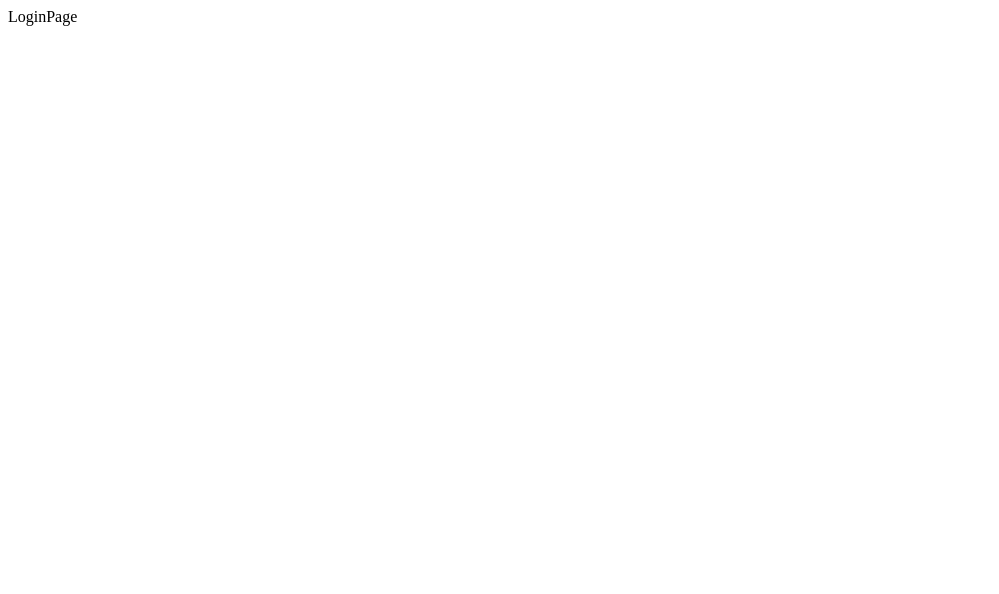
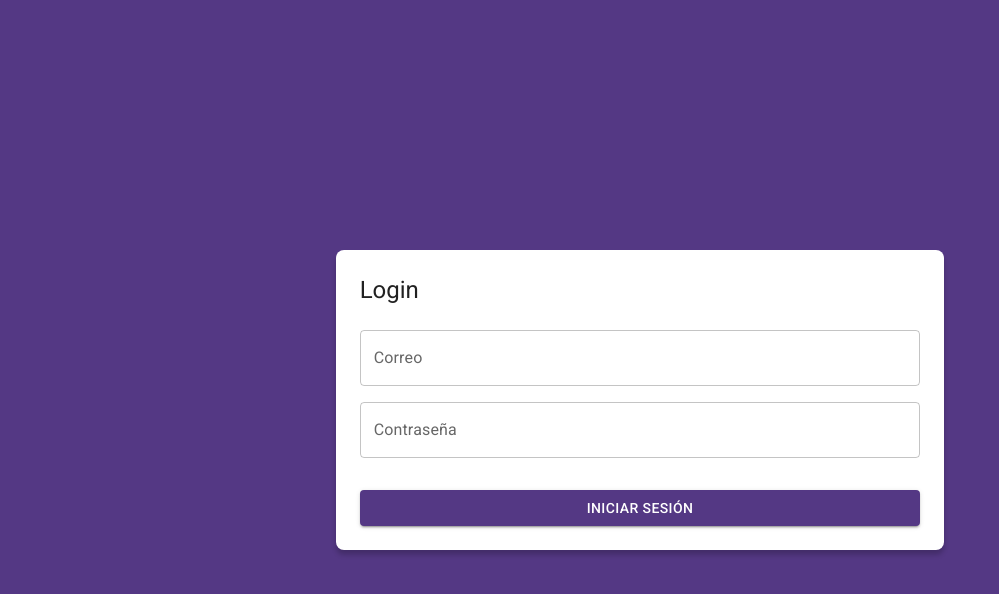
Before and after one commit to rortizv/journal-app, a React (Vite) app: page /auth/login in a window 1280 px wide. Shown: the top 594 px of the page, without its empty margins (0-999 px from the left). Built offline with nearby package versions, Linux system fonts and the light colour scheme.

Commit message:
Login mockup

```diff
--- a/index.html
+++ b/index.html
@@ -4,6 +4,13 @@
     <meta charset="UTF-8" />
     <link rel="icon" type="image/svg+xml" href="/vite.svg" />
     <meta name="viewport" content="width=device-width, initial-scale=1.0" />
+    <link rel="preconnect" href="https://fonts.googleapis.com" />
+    <link rel="preconnect" href="https://fonts.gstatic.com" crossorigin />
+    <link
+      rel="stylesheet"
+      href="https://fonts.googleapis.com/css2?family=Roboto:wght@300;400;500;700&display=swap"
+    />
+
     <title>Journal App</title>
   </head>
   <body>
--- a/package.json
+++ b/package.json
@@ -10,6 +10,11 @@
     "preview": "vite preview"
   },
   "dependencies": {
+    "@emotion/react": "^11.11.4",
+    "@emotion/styled": "^11.11.5",
+    "@fontsource/roboto": "^5.0.13",
+    "@mui/icons-material": "^5.15.18",
+    "@mui/material": "^5.15.18",
     "react": "^18.2.0",
     "react-dom": "^18.2.0",
     "react-router-dom": "6"
--- a/src/JournalApp.jsx
+++ b/src/JournalApp.jsx
@@ -1,7 +1,10 @@
 import { AppRouter } from './router/AppRouter';
+import { AppTheme } from './theme';
 
 export const JournalApp = () => {
   return (
-    <AppRouter />
+    <AppTheme>
+      <AppRouter />
+    </AppTheme>
   )
 }
--- a/src/auth/pages/LoginPage.jsx
+++ b/src/auth/pages/LoginPage.jsx
@@ -1,7 +1,36 @@
-
+import { Button, Grid, TextField, Typography } from "@mui/material"
 
 export const LoginPage = () => {
   return (
-    <div>LoginPage</div>
+    <Grid
+      container
+      spacing={0}
+      direction="column"
+      alignItems="center"
+      justifyContent="center"
+      sx={{ minHeight: '100vh', backgroundColor: 'primary.main', padding: 4}}
+    >
+
+      <Grid item
+        className="box-shadow"
+        xs={3}
+        sx={{backgroundColor: 'white', padding: 3, borderRadius: 2}}>
+          <Typography variant='h5' sx={{mb: 1}}>Login</Typography>
+          <form>
+            <Grid container>
+              <Grid item xs={12} sx={{marginTop: 2}}>
+                <TextField label="Correo" placeholder="correo@mail.com" fullWidth></TextField>
+              </Grid>
+              <Grid item xs={12} sx={{marginTop: 2}}>
+                <TextField label="Contraseña" type="password" fullWidth></TextField>
+              </Grid>
+              <Grid item xs={12} sx={{marginTop: 2}}>
+                <Button variant="contained" fullWidth sx={{mt: 2}}>Iniciar sesión</Button>
+              </Grid>
+            </Grid>
+          </form>
+      </Grid>
+
+    </Grid>
   )
 }
--- a/src/styles.css
+++ b/src/styles.css
@@ -0,0 +1,3 @@
+.box-shadow {
+    box-shadow: 0px 5px 5px rgba(0, 0, 0, 0.2);
+}
--- /dev/null
+++ b/src/theme/AppTheme.jsx
@@ -0,0 +1,13 @@
+import { ThemeProvider } from "@emotion/react"
+import { CssBaseline } from "@mui/material"
+import { purpleTheme } from "./"
+
+
+export const AppTheme = ({children}) => {
+  return (
+    <ThemeProvider theme={purpleTheme}>
+        <CssBaseline />
+        {children}
+    </ThemeProvider>
+  )
+}
--- /dev/null
+++ b/src/theme/index.js
@@ -0,0 +1,2 @@
+export * from './AppTheme'
+export * from './purpleTheme'
--- /dev/null
+++ b/src/theme/purpleTheme.js
@@ -0,0 +1,16 @@
+import { createTheme } from "@mui/material";
+import { red } from "@mui/material/colors";
+
+export const purpleTheme = createTheme({
+    palette: {
+        primary: {
+        main: "#543884",
+        },
+        secondary: {
+        main: "#ff4081",
+        },
+        error: {
+        main: red.A400,
+        },
+    },
+});
```
Also changed, not shown: 1 other file (tests, documents, lock files or other folders).
